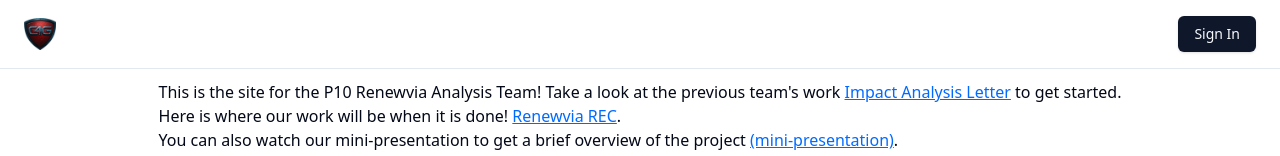
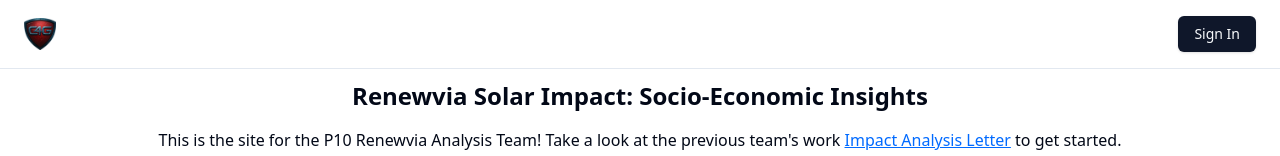
Before and after one commit to jeremy3298/CS-6150-P10-Website, a Next.js app: page / in a window 1280 px wide. Shown: the top 156 px of the page. Built offline with nearby package versions, Linux system fonts and the light colour scheme; no server answers.

Commit message:
Add Title to Webpage

```diff
--- a/src/app/page.tsx
+++ b/src/app/page.tsx
@@ -1,6 +1,8 @@
 export default function Home() {
   return (
     <div className="flex flex-col items-center justify-center p-4">
+      <h1 className="text-2xl font-bold mb-4">Renewvia Solar Impact: Socio-Economic Insights</h1>
+
       <p>
         This is the site for the P10 Renewvia Analysis Team! Take a look at the previous team's work&nbsp;
         <a
```
